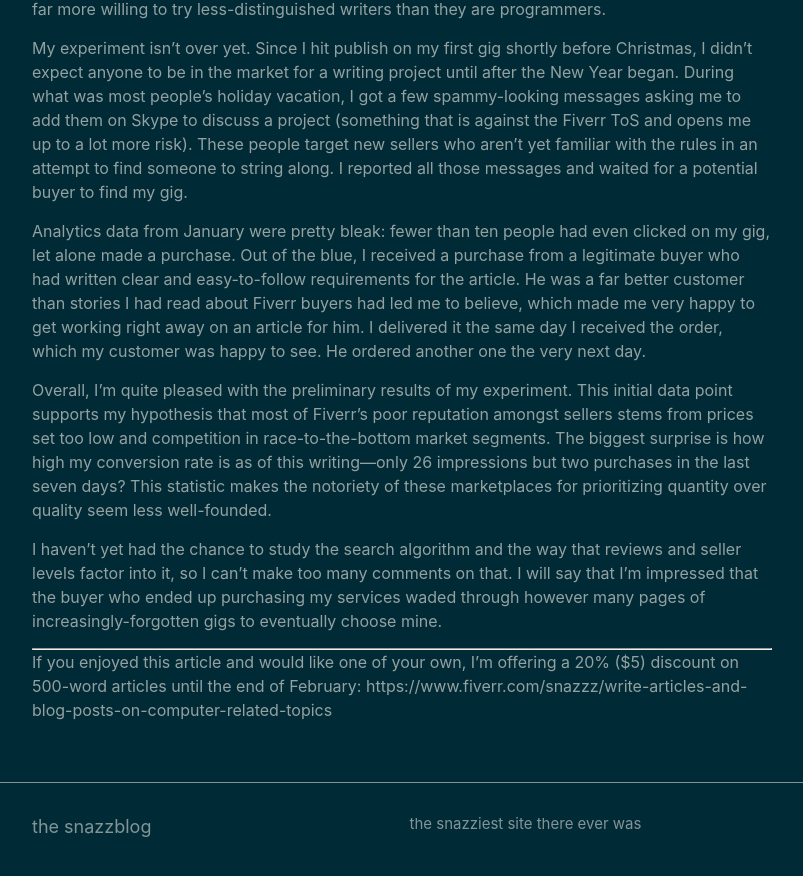
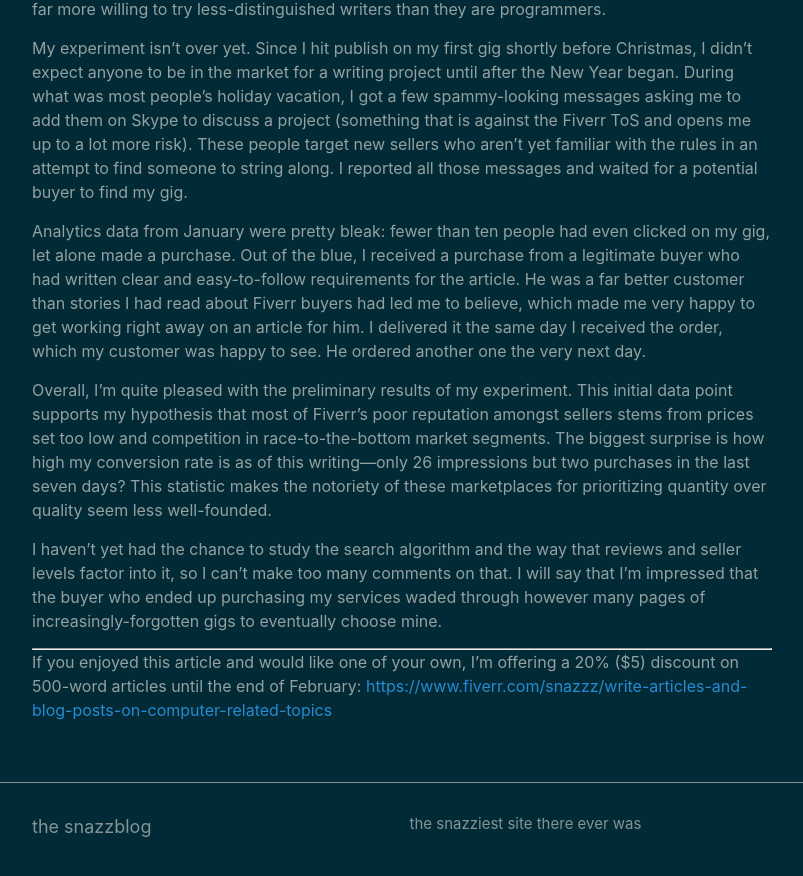
Before and after one commit to jack-the-coder/oldsite, a Jekyll site: the page built from _posts/2020-02-01-fiverr.markdown, in a window 1280 px wide and 900 px high, scrolled down 1102 px. Shown: the top 876 px of the window, without its empty margins (238-1041 px from the left). Built offline with Jekyll 4.4.1, drawn with Linux system fonts in a browser that asks for light colours; some of the changed lines change nothing that is shown.

Commit message:
fix link

```diff
--- a/_posts/2020-02-01-fiverr.markdown
+++ b/_posts/2020-02-01-fiverr.markdown
@@ -24,4 +24,4 @@
 
 ---
 
-If you enjoyed this article and would like one of your own, I'm offering a 20% ($5) discount on 500-word articles until the end of February: https://www.fiverr.com/snazzz/write-articles-and-blog-posts-on-computer-related-topics
+If you enjoyed this article and would like one of your own, I'm offering a 20% ($5) discount on 500-word articles until the end of February: [https://www.fiverr.com/snazzz/write-articles-and-blog-posts-on-computer-related-topics](https://www.fiverr.com/snazzz/write-articles-and-blog-posts-on-computer-related-topics)
```
